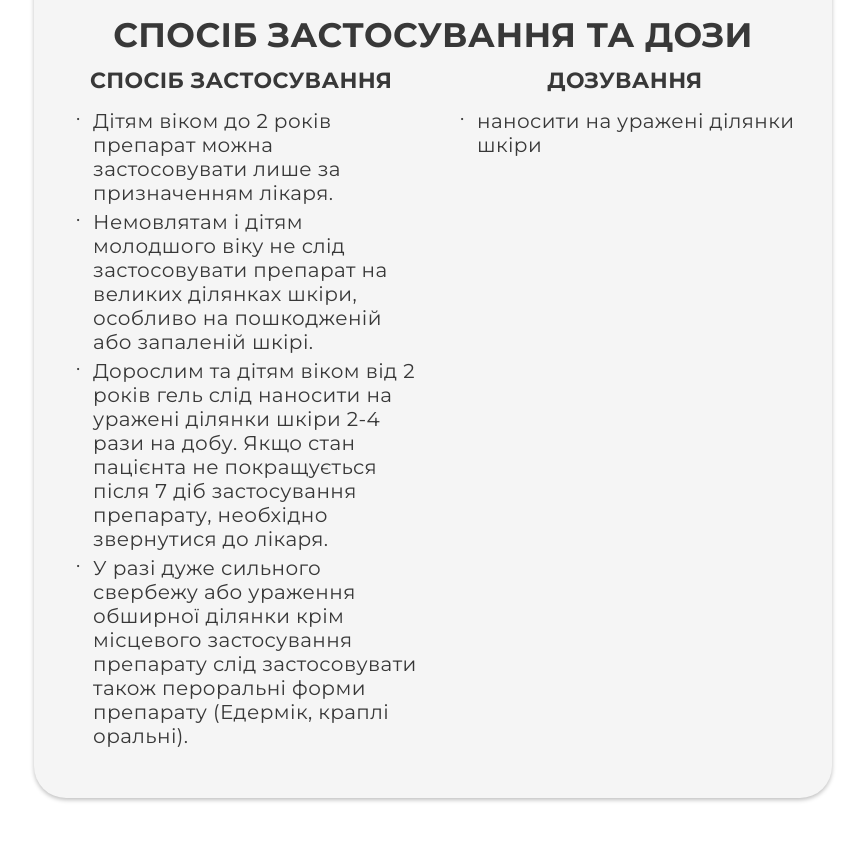
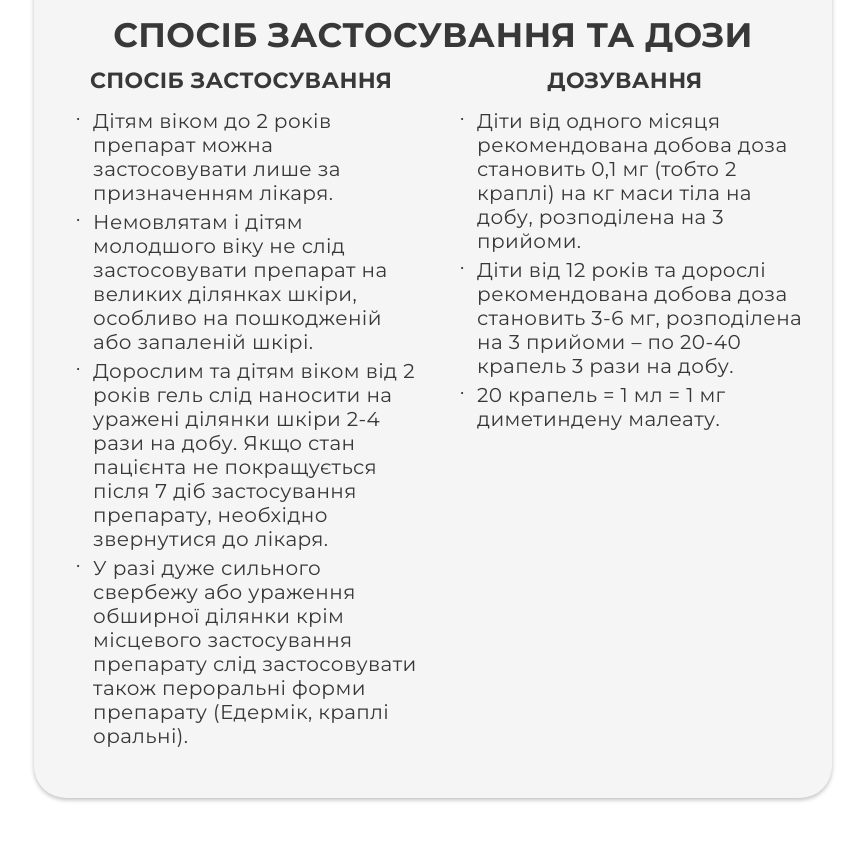
Before and after one commit to v-lavs/ed-red, a website: page product-page.html in a window 1280 px wide. Shown: the part 1388-2229 px from the top of the page, without its empty margins (384-1249 px from the left). Drawn offline with Linux system fonts and the light colour scheme.

Commit message:
fixed img

```diff
--- a/product-page.html
+++ b/product-page.html
@@ -71,7 +71,8 @@
                                             <a href="#">Алергія на нікотинову кислоту: що потрібно знати?</a>
                                         </li>
                                         <li class="sub-menu__item">
-                                            <a href="article-with-nav.html">Алергія на електронні сигарети: правда чи вигадка?</a>
+                                            <a href="article-with-nav.html">Алергія на електронні сигарети: правда чи
+                                                вигадка?</a>
                                         </li>
                                         <li class="sub-menu__item">
                                             <a href="#"></a>
@@ -438,7 +439,16 @@
                             <h4 class="heading">дозування</h4>
                             <div class="dynamic-content">
                                 <ul>
-                                    <li>наносити на уражені ділянки шкіри</li>
+                                    <li>Діти від одного місяця рекомендована добова доза становить 0,1 мг (тобто 2
+                                        краплі) на кг маси тіла на добу, розподілена на 3 прийоми.
+                                    </li>
+                                    <li>
+                                        Діти від 12 років та дорослі рекомендована добова доза становить 3-6 мг,
+                                        розподілена на 3 прийоми – по 20-40 крапель 3 рази на добу.
+                                    </li>
+                                    <li>
+                                        20 крапель = 1 мл = 1 мг диметиндену малеату.
+                                    </li>
                                 </ul>
                             </div>
                         </div>
@@ -451,7 +461,8 @@
             <div class="container">
                 <div class="video-wrap">
                     <button id="playButton" class="btn_play" aria-label="button-play"></button>
-                    <video id="promotion-video" poster="assets/img/hq720-1.png" width="1306" height="739" preload="none">
+                    <video id="promotion-video" poster="assets/img/hq720-1.png" width="1306" height="739"
+                           preload="none">
                         <source src="assets/video/107518__Edem_06_2017_15.mp4" type="video/mp4">
                         Ваш браузер не підтримує тег video.
                     </video>
```
Also changed, not shown: assets/img/food-allerg/producty-alergen-10.png.
